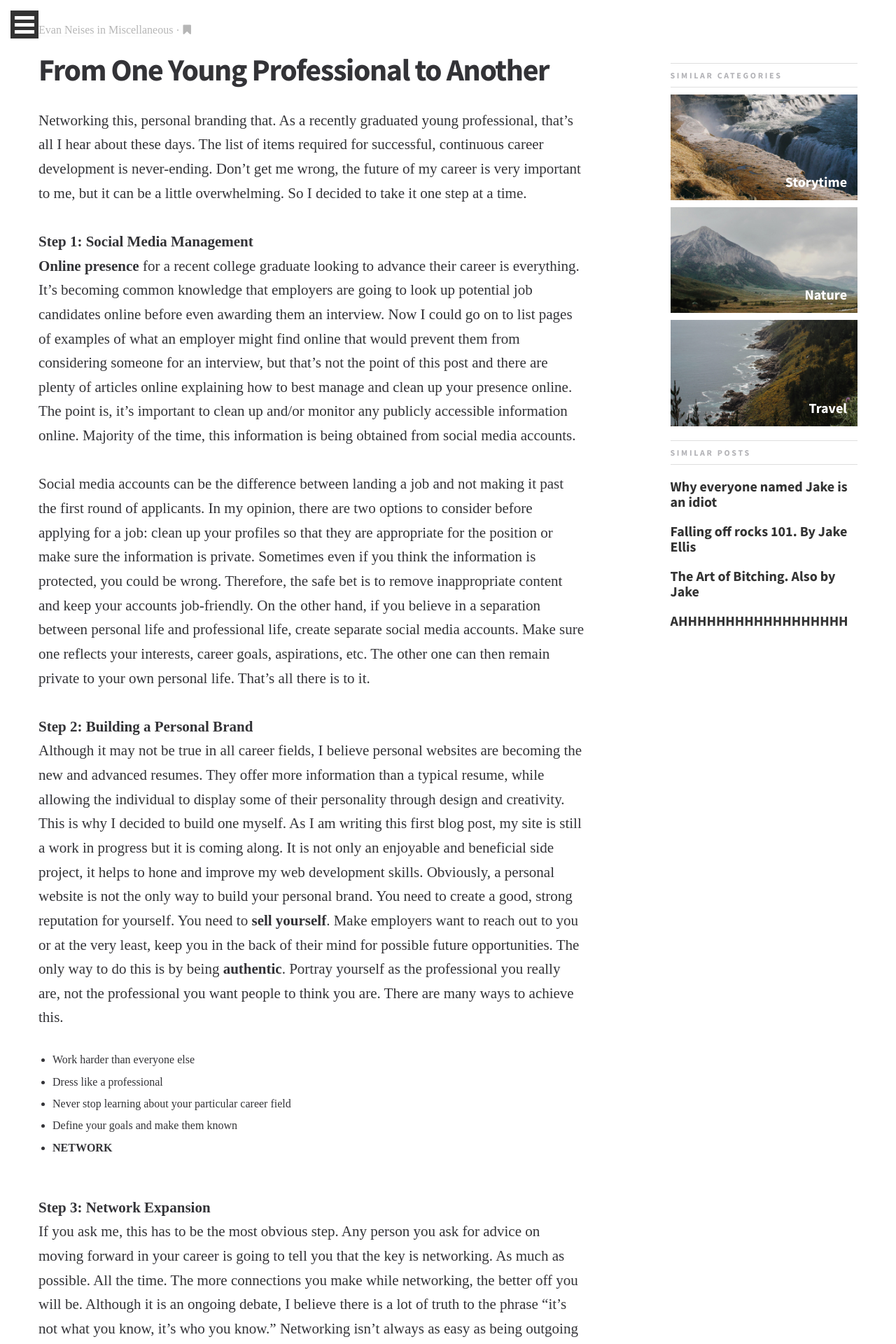
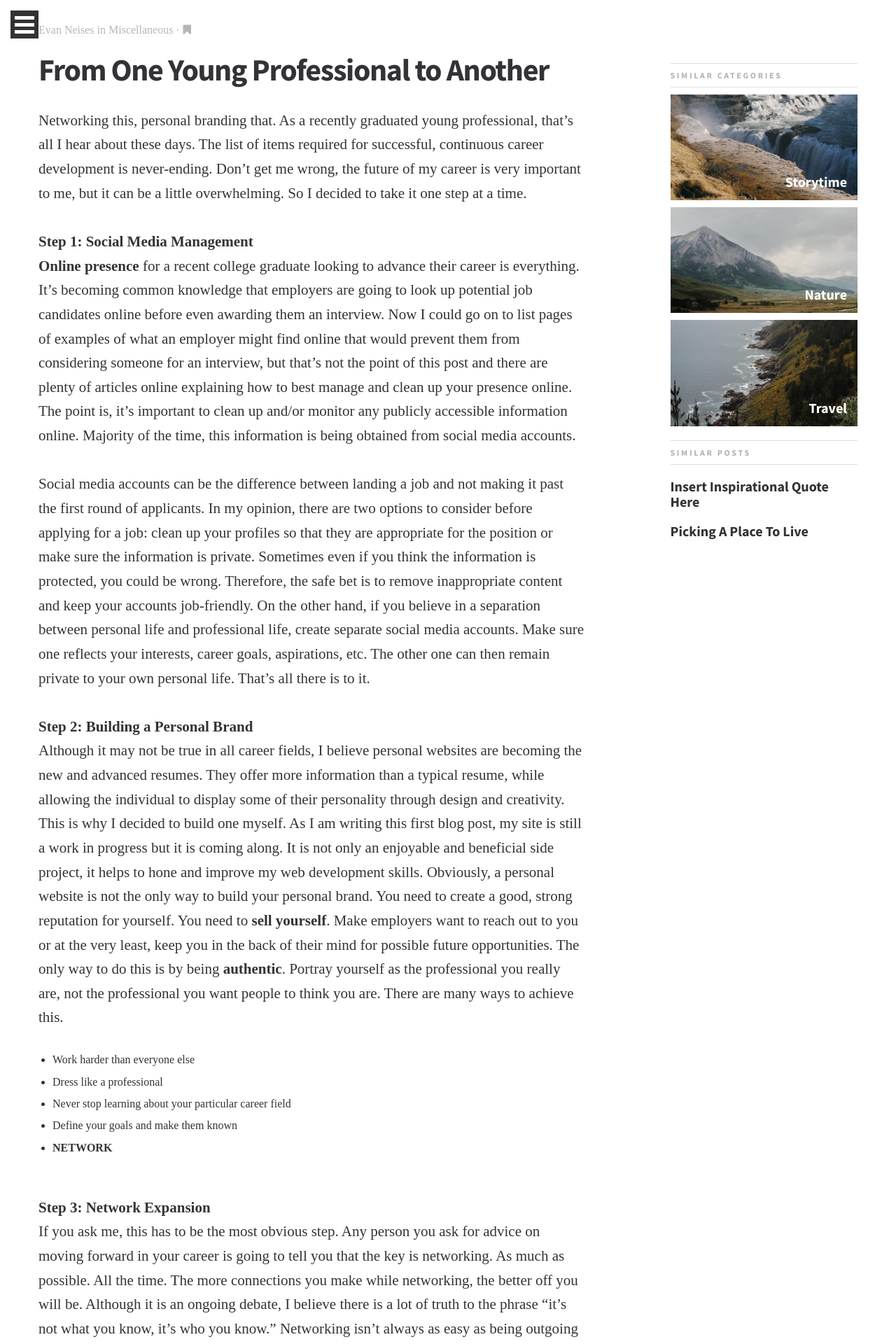
Before and after one commit to EJBlog/EJBlog.github.io, a Jekyll site: the page built from _posts/2015-12-23-from-one-young-professional-to-another.md, in a window 1280 px wide. Shown: the top 1920 px of the page at 70% size. Built offline with Jekyll 4.4.1, drawn with Linux system fonts in a browser that asks for light colours; nearby versions of some CDN libraries; some web fonts are replaced.

Commit message:
Update post-sidebar.html

```diff
--- a/_layouts/post-sidebar.html
+++ b/_layouts/post-sidebar.html
@@ -96,21 +96,29 @@
 
                     <h2 class="favorites">Similar Posts</h2>
 
-                    <div class="similar-post">
-                        <a href="post.html"><h3>Why everyone named Jake is an idiot</h3></a>
-                    </div>
+			{% for post in site.posts %}
+			<div class="similar-post">
+        			{% if page.related contains post.title %}
+            			<h3><a href="{{ site.baseurl }}{{ post.url }}">{{ post.title }}</a></h3>
+        			{% endif %}
+			</div>
+			{% endfor %}
 
-                    <div class="similar-post">
-                        <a href="post.html"><h3>Falling off rocks 101. By Jake Ellis</h3></a>
-                    </div>
+                    <!--<div class="similar-post">-->
+                    <!--    <a href="post.html"><h3>Why everyone named Jake is an idiot</h3></a>-->
+                    <!--</div>-->
 
-                    <div class="similar-post">
-                        <a href="post.html"><h3>The Art of Bitching. Also by Jake</h3></a>
-                    </div>
+                    <!--<div class="similar-post">-->
+                    <!--    <a href="post.html"><h3>Falling off rocks 101. By Jake Ellis</h3></a>-->
+                    <!--</div>-->
 
-                    <div class="similar-post">
-                        <a href="post.html"><h3>AHHHHHHHHHHHHHHHHHH</h3></a>
-                    </div>
+                    <!--<div class="similar-post">-->
+                    <!--    <a href="post.html"><h3>The Art of Bitching. Also by Jake</h3></a>-->
+                    <!--</div>-->
+
+                    <!--<div class="similar-post">-->
+                    <!--    <a href="post.html"><h3>AHHHHHHHHHHHHHHHHHH</h3></a>-->
+                    <!--</div>-->
 
                 </div>
             </div> <!--/row -->
```
